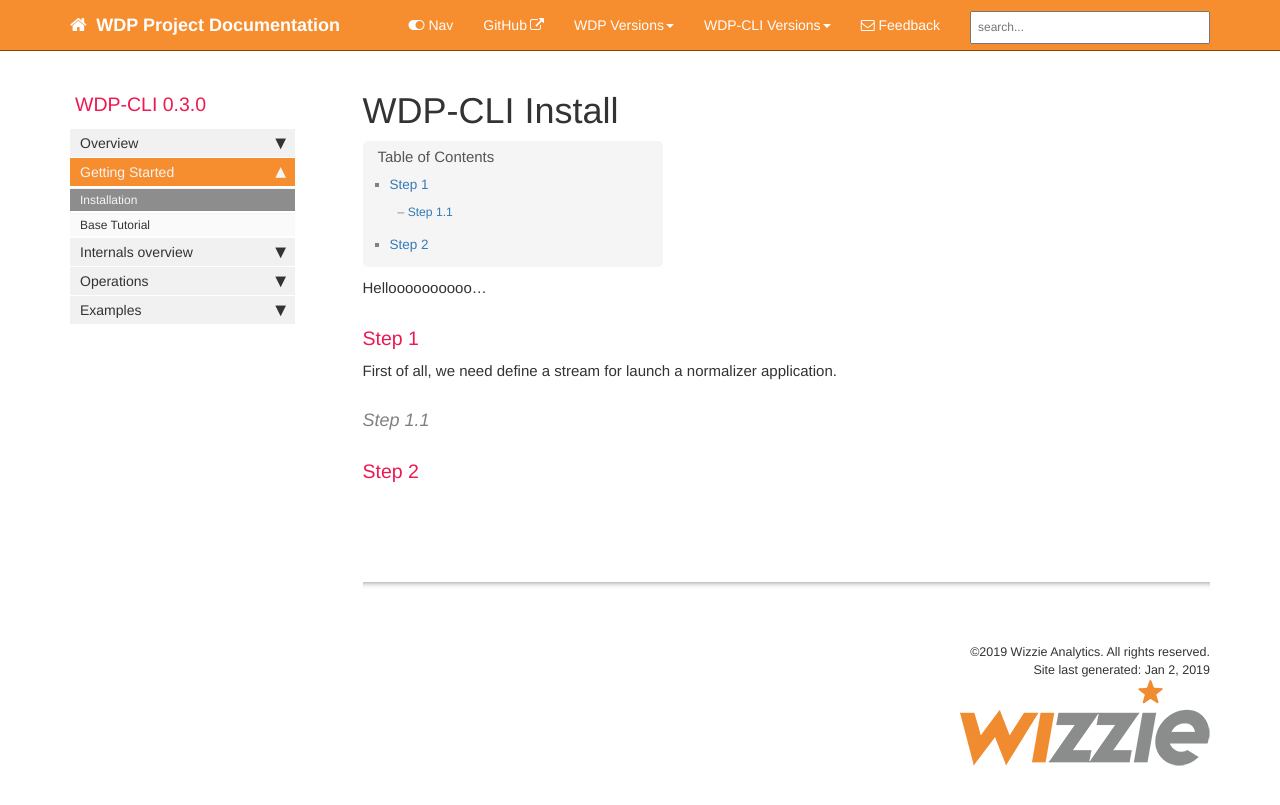
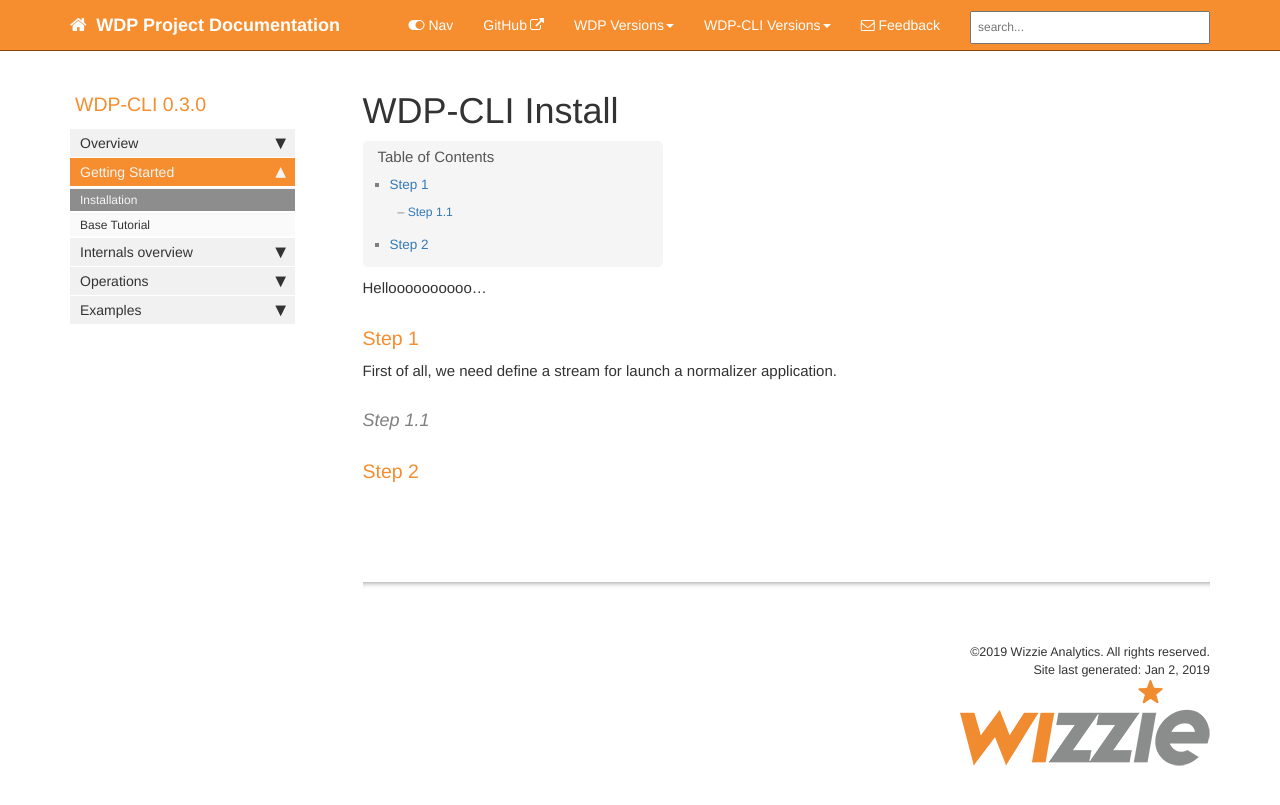
Before and after one commit to wizzie-io/wizzie-io.github.io, a Jekyll site: the page built from pages/wdp-cli/0.3.0/getting_started/install.md, in a window 1280 px wide. Shown: the top 805 px of the page. Built offline with Jekyll 4.4.1, drawn with Linux system fonts in a browser that asks for light colours; nearby versions of some CDN libraries; comment, search, counter and statistics services are not loaded.

Commit message:
Improve docs style

```diff
--- a/_layouts/page.html
+++ b/_layouts/page.html
@@ -3,7 +3,9 @@ layout: default
 ---
 
 <div class="post-header">
-   <h1 class="post-title-main">{{ page.title }}</h1>
+    <div class="post-title-main">
+        <h1>{{page.title}}  {% if page.serviceImage %} <img src="images/{{page.serviceImage}}" alt="logo" width="200" align="right"/> {% endif %}</h1>
+    </div>
 </div>
 
 {% if page.simple_map == true %}
--- a/css/theme-wizzie.css
+++ b/css/theme-wizzie.css
@@ -5,7 +5,7 @@
 }
 
 
-h3 {color: #ED1951; }
+h3 {color: #f68d2e; }
 h4 {color: #808080; }
 
 .nav-tabs > li.active > a, .nav-tabs > li.active > a:hover, .nav-tabs > li.active > a:focus {
@@ -99,14 +99,14 @@ body.print h4 {color: #679DCE !important; font-size:14px; font-style: italic !im
 }
 
 div.sidebarTitle {
-    color: #8b4506;
+    color: #f68d2e;
 }
 
 li.sidebarTitle {
   margin-top:20px;
     font-weight:normal;
     font-size:130%;
-    color: #ED1951;
+    color: #f68d2e;
     margin-bottom:10px;
     margin-left: 5px;
 
```
